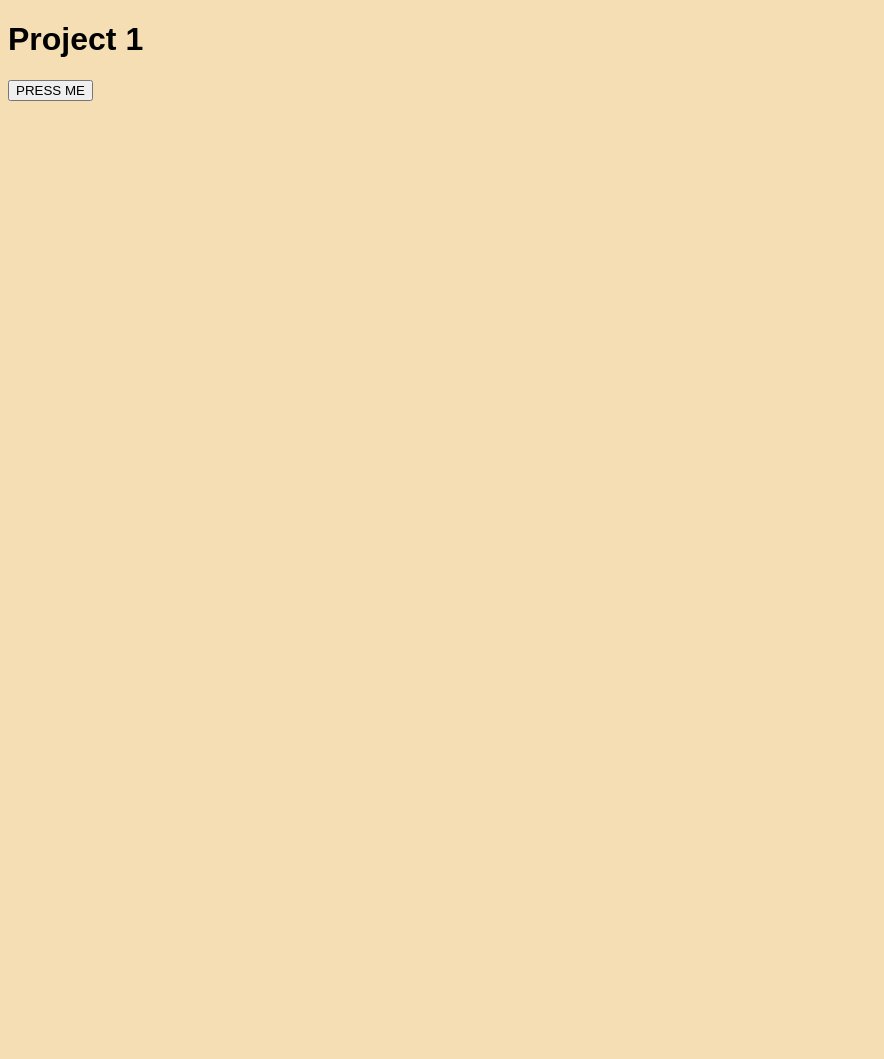
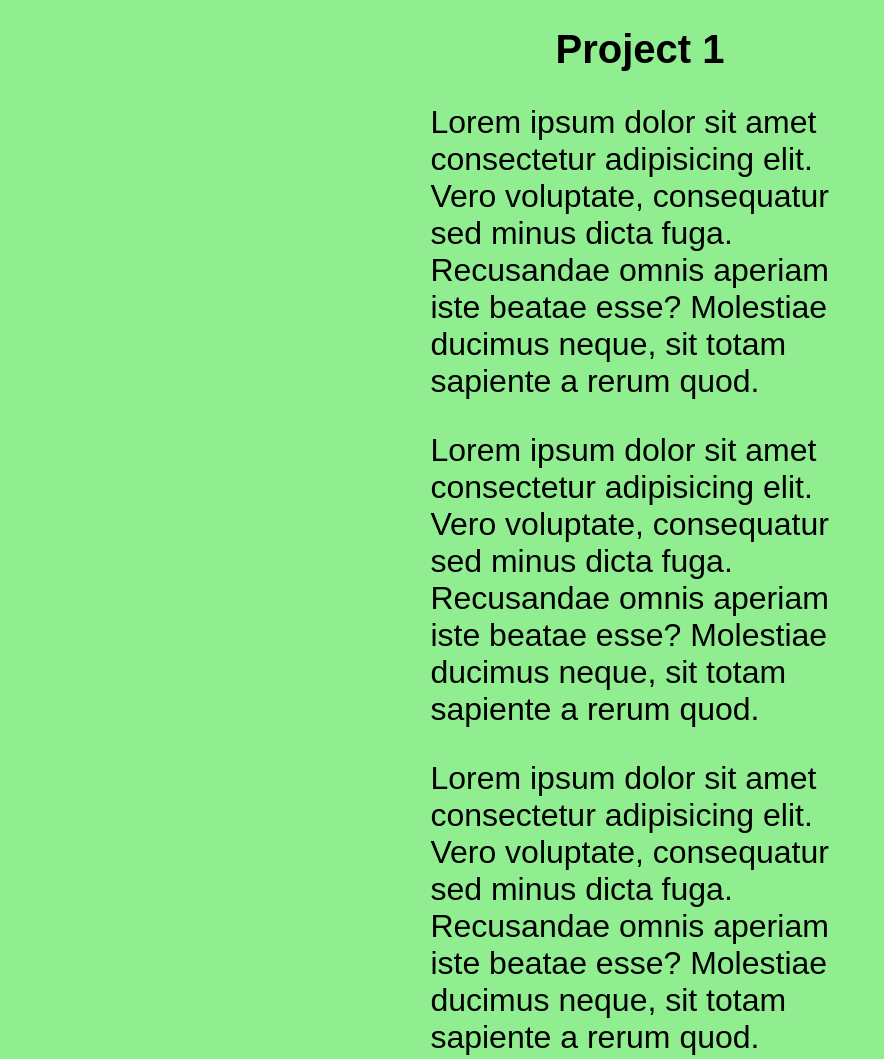
Before and after one commit to Jchazen96/project1, a plain HTML site: page index.html in a window 1280 px wide. Shown: the top 1059 px of the page, without its empty margins (0-884 px from the left). Before the commit the page ends 800 px from the top, so only its background shows below. Drawn offline with Linux system fonts and the light colour scheme.

Commit message:
added kindle layout

```diff
--- a/index.html
+++ b/index.html
@@ -9,6 +9,15 @@
 </head>
 <body>
     <h1>Project 1</h1>
+    <p>
+        Lorem ipsum dolor sit amet consectetur adipisicing elit. Vero voluptate, consequatur sed minus dicta fuga. Recusandae omnis aperiam iste beatae esse? Molestiae ducimus neque, sit totam sapiente a rerum quod.
+    </p>
+    <p>
+        Lorem ipsum dolor sit amet consectetur adipisicing elit. Vero voluptate, consequatur sed minus dicta fuga. Recusandae omnis aperiam iste beatae esse? Molestiae ducimus neque, sit totam sapiente a rerum quod.
+    </p>
+    <p>
+        Lorem ipsum dolor sit amet consectetur adipisicing elit. Vero voluptate, consequatur sed minus dicta fuga. Recusandae omnis aperiam iste beatae esse? Molestiae ducimus neque, sit totam sapiente a rerum quod.
+    </p>
     <button id="btn">PRESS ME</button>
     <script src="./main.js"></script>
 </body>
--- a/main.css
+++ b/main.css
@@ -1,4 +1,14 @@
 body {
-    background-color: wheat;
+    background-color: lightgreen;
     font-family: sans-serif;
+    padding: 0 33%;
 }
+
+h1 {
+    font-size: 2.5em;
+    text-align: center;
+}
+
+p {
+    font-size: 2em;
+}
--- a/main.js
+++ b/main.js
@@ -1,4 +1,4 @@
-alert('Javascript is running')
+
 
 let btn = document.getElementById('btn')
 btn.addEventListener('click', () => {
```
